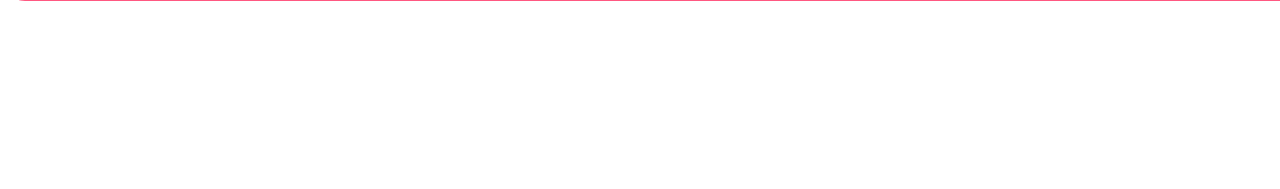
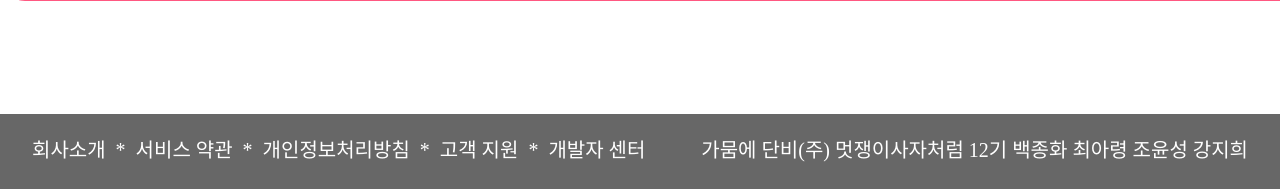
Before and after one commit to qor0530/Hackathon_Team2, a FastAPI app: page /ranking in a window 1280 px wide; the page is wider, and only the part inside the window is pictured. Shown: the part 611-800 px from the top of that part. Run offline with FastAPI, Linux system fonts and the light colour scheme; some web fonts are replaced.

Commit message:
footer수정

```diff
--- a/static/css/header.css
+++ b/static/css/header.css
@@ -118,3 +118,29 @@ a:visited, a:link, a:active{
     flex-direction: row;
     align-items: center;
 }
+
+footer {
+    position: fixed;
+    bottom: 0;
+
+    width: 100%;
+    height: 75px;
+    background-color: #676767;
+    color: #fff;
+}
+.footerwrap {
+    display: flex;
+    flex-direction: row;
+    justify-content: space-between;
+    align-items: center;
+
+    padding: 1.6rem 2rem;
+}
+.footerInfo {
+    font-family: 'Pretendard-Medium';
+    font-size: 1.25rem;
+}
+.footerCopy{
+    font-family: 'Pretendard-Medium';
+    font-size: 1.25rem;
+}
--- /dev/null
+++ b/templates/footer.html
@@ -0,0 +1,6 @@
+<footer>
+    <div class="footerwrap">
+      <p class="footerInfo">회사소개 &nbsp;*&nbsp; 서비스 약관 &nbsp;*&nbsp; 개인정보처리방침 &nbsp;*&nbsp; 고객 지원 &nbsp;*&nbsp; 개발자 센터</p>
+      <p class="footerCopy">가뭄에 단비(주) 멋쟁이사자처럼 12기 백종화 최아령 조윤성 강지희</p>
+    </div>
+</footer>
--- a/templates/lecture.html
+++ b/templates/lecture.html
@@ -71,5 +71,6 @@
       </div>
     </main>
   </div>
+  {% include "footer.html" %}
 </body>
 </html>
--- a/templates/login.html
+++ b/templates/login.html
@@ -64,5 +64,6 @@
           <img src="{{ url_for('static', path='images/login.png') }}"/>
         </div>
       </div>
+      {% include "footer.html" %}
     </body>
 </html>
--- a/templates/my_page.html
+++ b/templates/my_page.html
@@ -83,5 +83,6 @@
         </div>
       </div>
     </div>
+    {% include "footer.html" %}
   </body>
 </html>
--- a/templates/quiz_main.html
+++ b/templates/quiz_main.html
@@ -78,5 +78,6 @@
         </div>
       </main>
     </div>
+    {% include "footer.html" %}
   </body>
 </html>
--- a/templates/quiz_result.html
+++ b/templates/quiz_result.html
@@ -50,5 +50,6 @@
         <button class="extra-study-button">추가학습</button>
       </div>
     </div>
+    {% include "footer.html" %}
   </body>
 </html>
--- a/templates/ranking.html
+++ b/templates/ranking.html
@@ -46,6 +46,7 @@
             <!-- 사용자 랭킹이 여기에 동적으로 추가됩니다. -->
         </div>
     </div>
+    {% include "footer.html" %}
     <script>
         const tierOrder = [
             "iron", "bronze", "silver", "gold",
--- a/templates/signup.html
+++ b/templates/signup.html
@@ -29,5 +29,6 @@
         <img src="{{ url_for('static', path='images/signup.png') }}"/>
       </div>
     </div>
+    {% include "footer.html" %}
   </body>
 </html>
--- a/templates/studySituation.html
+++ b/templates/studySituation.html
@@ -53,7 +53,7 @@
         <p id="resultText"></p>
       </div>
     </div>
-
+    {% include "footer.html" %}
     <script>
       document.addEventListener("DOMContentLoaded", (event) => {
         const userId = "{{ user.id }}";
--- a/templates/studyWrite.html
+++ b/templates/studyWrite.html
@@ -41,5 +41,6 @@
         </div>
       </div>
     </div>
+    {% include "footer.html" %}
   </body>
 </html>
--- a/templates/subjectSelect.html
+++ b/templates/subjectSelect.html
@@ -66,5 +66,6 @@
         </div>
       </div>
     </div>
+    {% include "footer.html" %}
   </body>
 </html>
```
Also changed, not shown: templates/dashboard.html (+7 -0 lines), HACKATHON_TEAM2.db.
